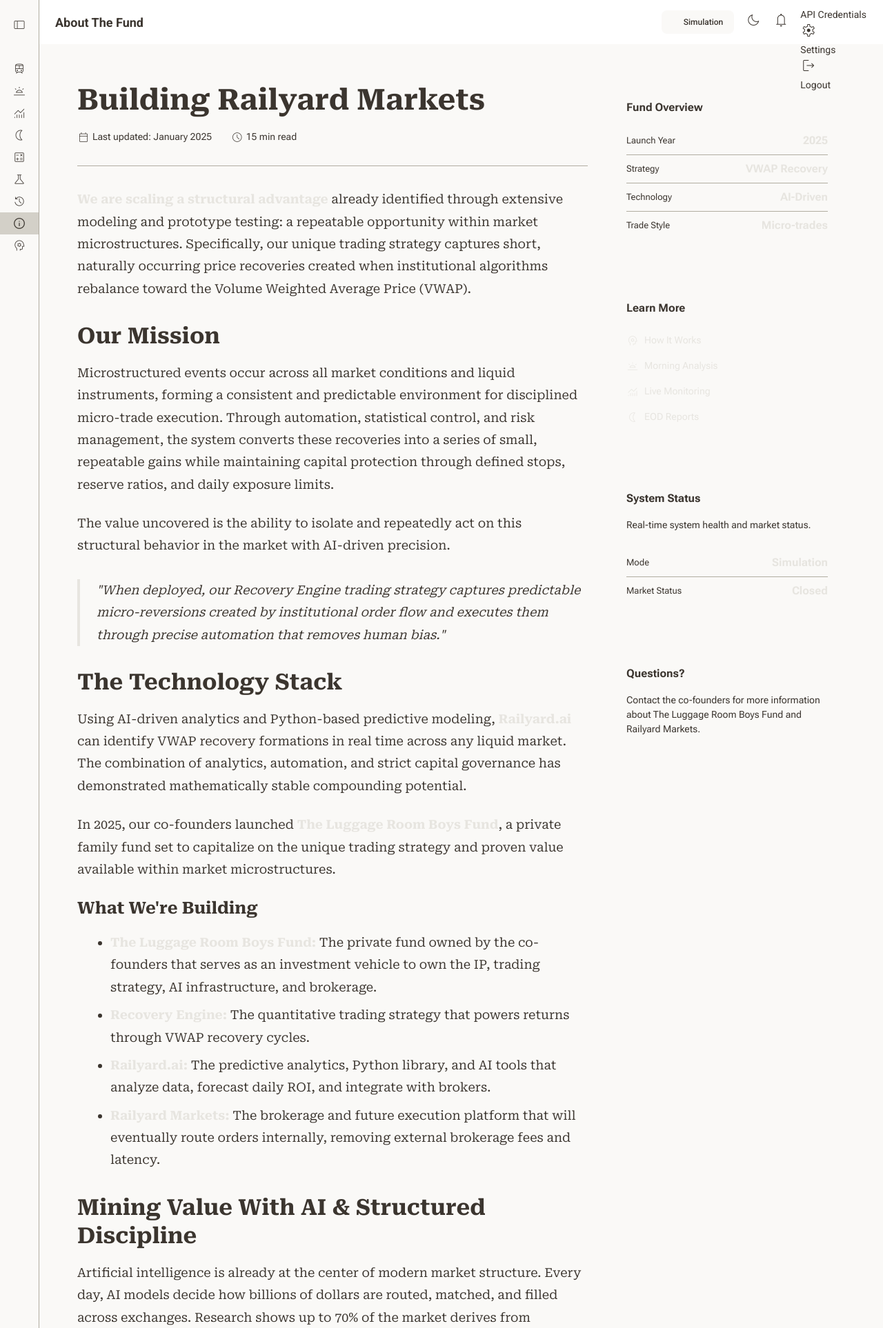
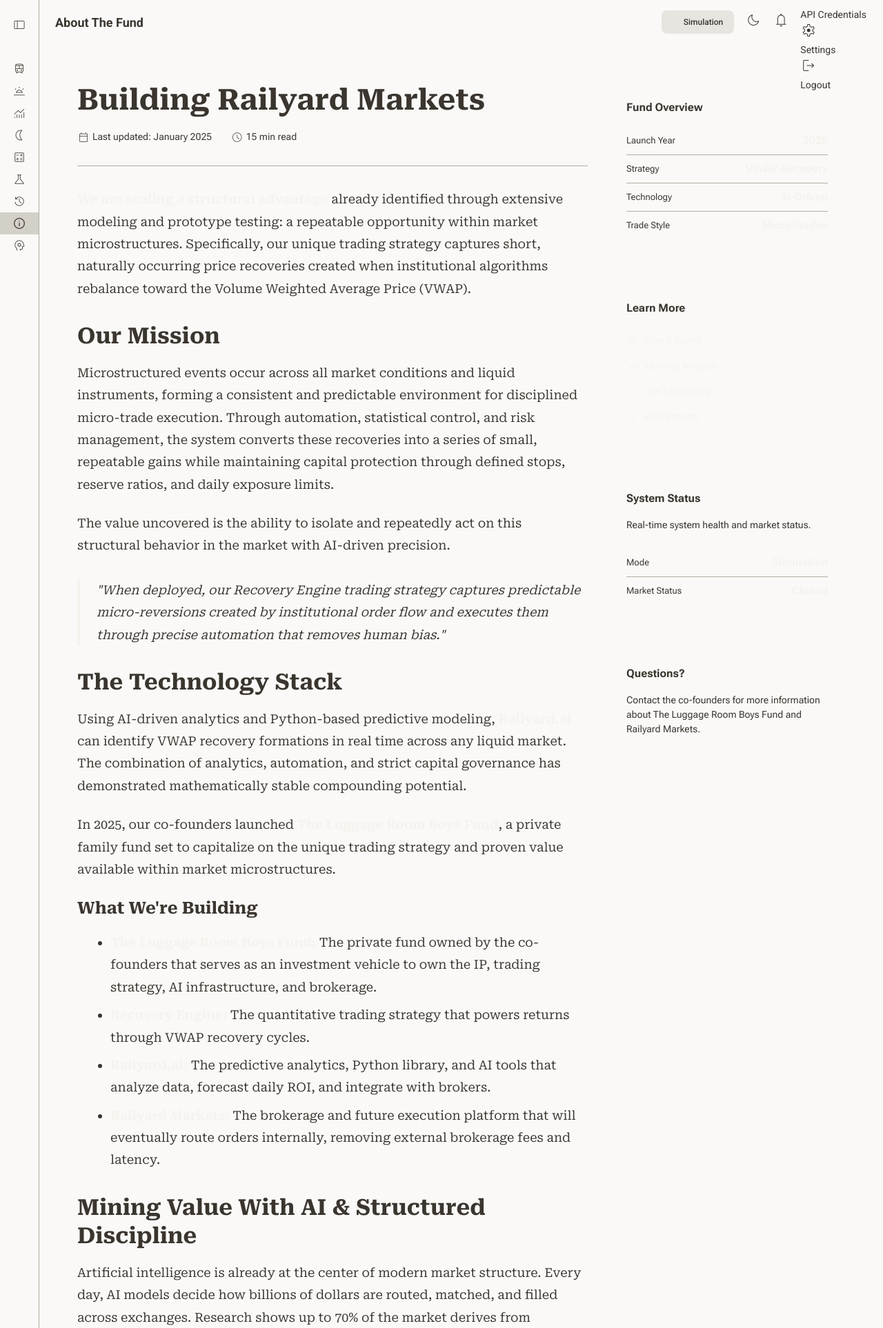
Before and after one commit to fromnineteen80/LRBF, a Flask app: page /about in a window 1280 px wide. Shown: the top 1926 px of the page at 69% size. Run offline with Flask 3, Linux system fonts and the light colour scheme; the visitor is signed in with stand-in values (Sample User, id 1); some libraries are stand-ins or nearby versions.

Commit message:
CORRECT color theme - fix all issues
- Fixed primary to rgb(244 243 238) for sidebar expanded (was wrong)
- Fixed surface-variant to rgb(231 229 224) for subtle containers (was wrong)
- Fixed hover to use surface-variant instead of dark overlay
- Fixed top-app-bar to use background color instead of surface
- All colors now match specification exactly

```diff
--- a/static/css/material-web-layout.css
+++ b/static/css/material-web-layout.css
@@ -241,7 +241,7 @@ body {
 }
 
 .nav-rail-item:hover {
-    background-color: rgba(59, 53, 47, 0.08);
+    background-color: var(--md-sys-color-surface-variant);
 }
 
 .nav-rail-item.active {
@@ -347,7 +347,7 @@ body {
 
 .top-app-bar {
     height: var(--app-bar-height);
-    background-color: var(--md-sys-color-surface);
+    background-color: var(--md-sys-color-background);
     display: flex;
     align-items: center;
     padding: 0 var(--spacing-lg);
--- a/static/css/theme/light.css
+++ b/static/css/theme/light.css
@@ -1,9 +1,9 @@
 .light {
   /* Primary - Sidebar background */
-  --md-sys-color-primary: rgb(231 229 224);
-  --md-sys-color-surface-tint: rgb(231 229 224);
+  --md-sys-color-primary: rgb(244 243 238);
+  --md-sys-color-surface-tint: rgb(244 243 238);
   --md-sys-color-on-primary: rgb(59 53 47);
-  --md-sys-color-primary-container: rgb(231 229 224);
+  --md-sys-color-primary-container: rgb(244 243 238);
   --md-sys-color-on-primary-container: rgb(59 53 47);
 
   /* Secondary */
@@ -31,7 +31,7 @@
   /* Surface - Cards, text boxes (white to pop) */
   --md-sys-color-surface: rgb(255 255 255);
   --md-sys-color-on-surface: rgb(59 53 47);
-  --md-sys-color-surface-variant: rgb(250 249 247);
+  --md-sys-color-surface-variant: rgb(231 229 224);
   --md-sys-color-on-surface-variant: rgb(59 53 47);
 
   /* Outlines */
```
